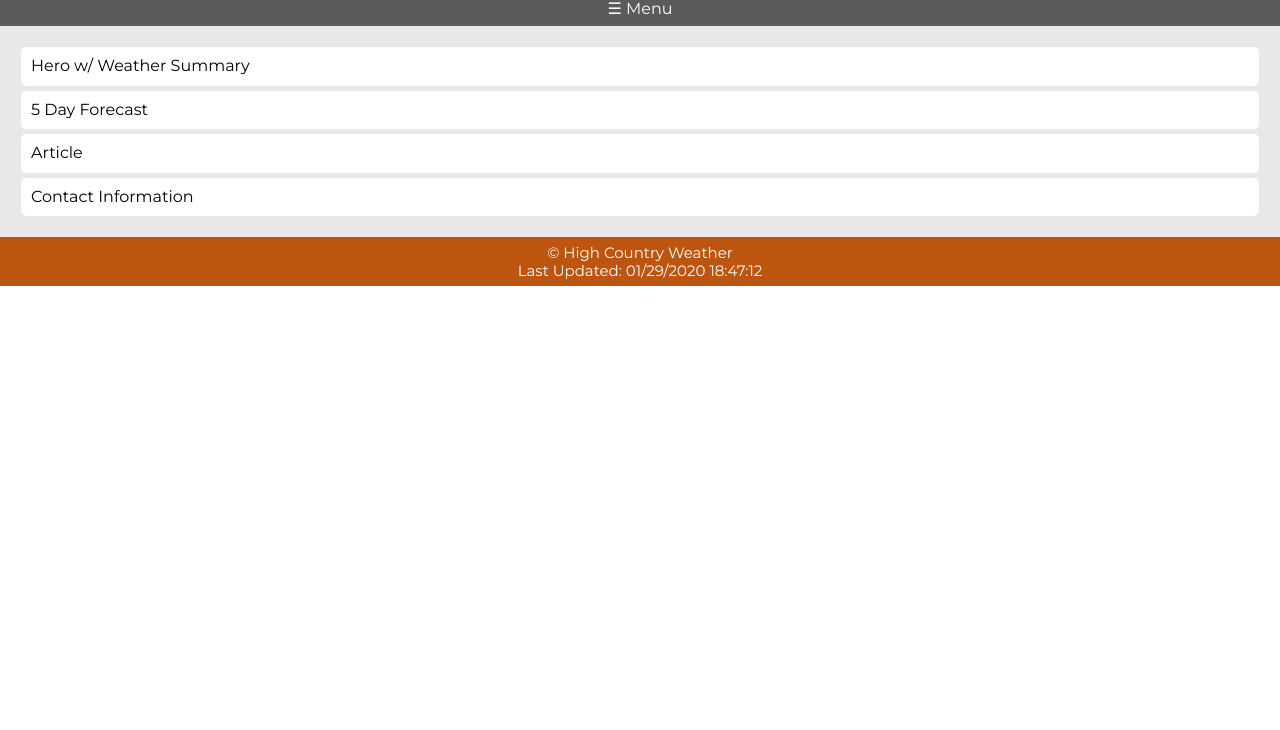
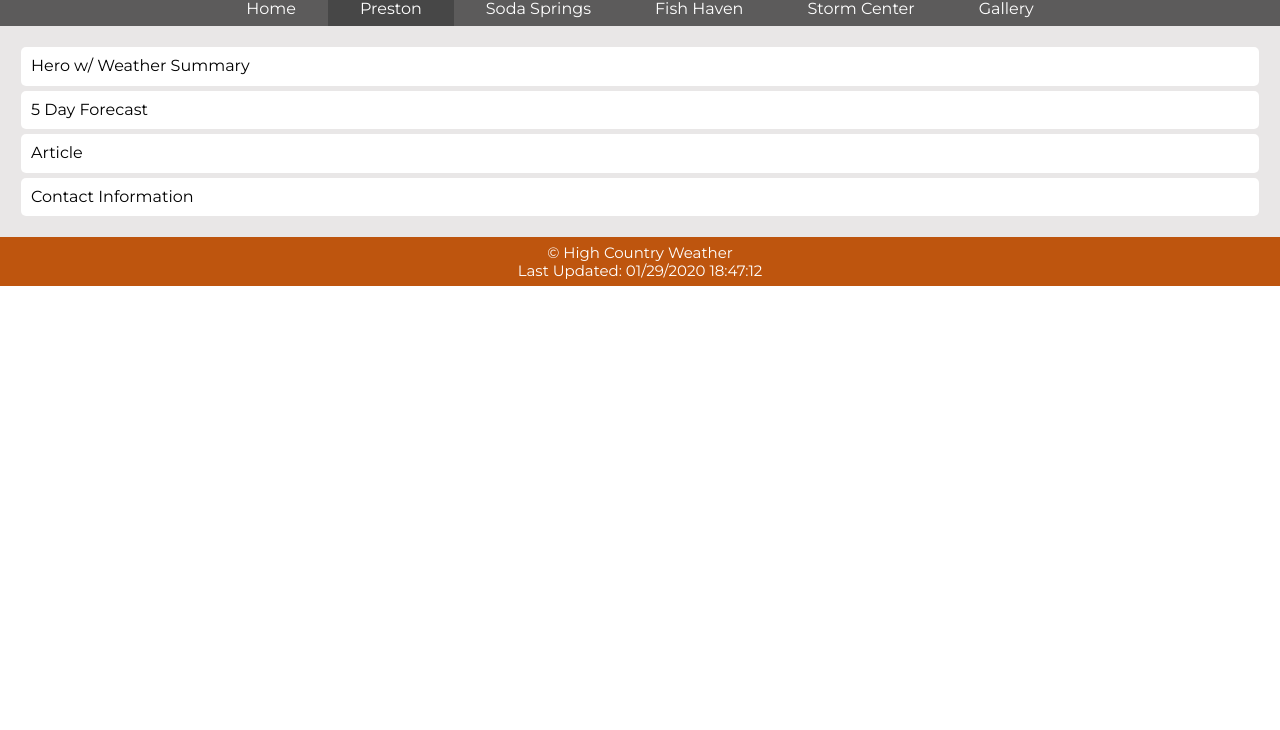
Before and after one commit to beckytieman/beckytieman.github.io, a plain HTML site: page lesson4/preston-4.html in a window 1280 px wide. Shown: the part 70-800 px from the top of the page. Drawn offline with Linux system fonts and the light colour scheme; a web font is replaced by a local one.

Commit message:
finally!

```diff
--- a/lesson4/css/medium.css
+++ b/lesson4/css/medium.css
@@ -1,12 +1,12 @@
 @media only screen and (min-width: 32.5em) {
-    .nav {
+    .navigation {
         display: flex;
         justify-content: center;
     }
-    nav li:first-child {
+    .navigation li:first-child {
         display: none;
     }
-    nav li {
+    .navigation li {
         display: block;
     }
 
--- a/lesson4/css/small.css
+++ b/lesson4/css/small.css
@@ -1,3 +1,25 @@
+/*nav {
+
+}
+.navigation {
+
+}
+.navigation li:first-child {
+
+}
+.navigation li {
+
+}
+.navigation a {
+
+}
+.navigation a:hover {
+
+}
+.responsive li {
+
+}
+*/
 header {
     background-color:rgb(190, 85, 14);
     color: white;
@@ -34,25 +56,22 @@ button {
 nav {
     background-color: rgb(92, 91, 91);
 }
-nav .nav {
+.navigation {
     list-style-type: none;
     margin: 0;
     padding: 0;
-    overflow: hidden;
+
 }
 /*nav li {
     float: left;
 }*/
-.nav li:first-child {
+.navigation li:first-child {
     display: block;
 }
-.nav li {
+.navigation li {
     display: none;
 }
-.responsive li{
-    display: block;
-}
-.nav li a {
+.navigation li a {
     display: block;
     text-decoration: none;
     text-align: center;
@@ -60,9 +79,15 @@ nav .nav {
     color: white;
     font-family: 'Montserrat', sans-serif;
 }
-.nav li a:hover {
+.navigation li a:hover {
     background-color: rgb(184, 182, 182);
     color: black;
+}
+.responsive li{
+    display: block;
+}
+.active {
+    background-color: rgb(71,71,71);
 }
 main {
     background-color: rgb(233, 231, 231);
--- a/lesson4/js/toggleMenu.js
+++ b/lesson4/js/toggleMenu.js
@@ -1,3 +1,3 @@
 function toggleMenu() {
-    document.getElementsByClassName("nav")[0].classList.toggle("responsive");
+    document.getElementsByClassName("navigation")[0].classList.toggle("responsive");
 }
--- a/lesson4/preston-4.html
+++ b/lesson4/preston-4.html
@@ -22,10 +22,10 @@
 
     </header>
     <nav>
-        <ul class="nav">
-            <li><a href="#" onlick="toggleMenu()">&#9776; Menu</a></li>
+        <ul class="navigation responsive">
+            <li><a href="#" onclick="toggleMenu()">&#9776; Menu</a></li>
             <li><a href="index.html">Home</a></li>
-            <li><a href="preston-4.html">Preston</a></li>
+            <li class="active"><a href="preston-4.html">Preston</a></li>
             <li><a href="#">Soda Springs</a></li>
             <li><a href="#">Fish Haven</a></li>
             <li><a href="#">Storm Center</a></li>
```
